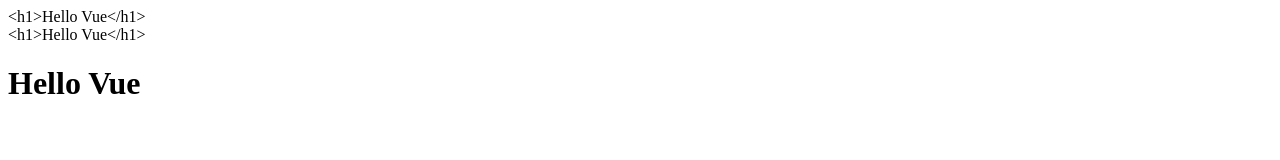
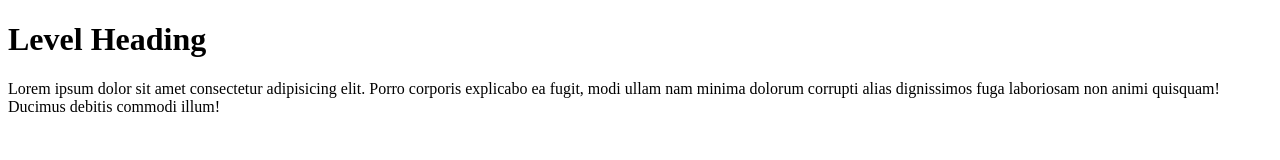
Before and after one commit to suseelanjohn/Vue-JS-Tutorial, a plain HTML site: page Vue Development/index.html in a window 1280 px wide. Drawn offline with Linux system fonts and the light colour scheme.

Commit message:
Add files via upload

```diff
--- a/Vue Development/assets/js/app.js
+++ b/Vue Development/assets/js/app.js
@@ -1,7 +1,6 @@
 let app = new Vue({
     el:'#appRoot',
     data:{
-        say:"<h1>Hello Vue</h1>",
-        rawhtml:"<h1>Hello Vue</h1>"
+        count:1
     }
 });
--- a/Vue Development/index.html
+++ b/Vue Development/index.html
@@ -7,10 +7,21 @@
 </head>
 <body>
 
-    <div id="appRoot" >
-        <div v-once>{{say}}</div>
-        <div v-text="say"></div>
-        <div v-html="rawhtml"></div>
+    <div id="appRoot"  >
+        <template v-if="count == 1">
+            <h1>Level Heading</h1>
+            <p>Lorem ipsum dolor sit amet consectetur adipisicing elit. Porro corporis explicabo ea fugit, modi ullam nam minima dolorum corrupti alias dignissimos fuga laboriosam non animi quisquam! Ducimus debitis commodi illum!</p>
+        </template>
+        <div v-else-if="count == 2">
+            <h1>Level Heading</h1>
+            <p>Lorem ipsum dolor sit amet consectetur adipisicing elit. Porro corporis explicabo ea fugit, modi ullam nam minima dolorum corrupti alias dignissimos fuga laboriosam non animi quisquam! Ducimus debitis commodi illum!</p>
+        </div>
+        <div v-else-if="count == 3">
+            Pink
+        </div>
+        <div v-else>
+          Red
+        </div>
     </div>
 
     <script src="assets/js/vue.js" ></script>
```
